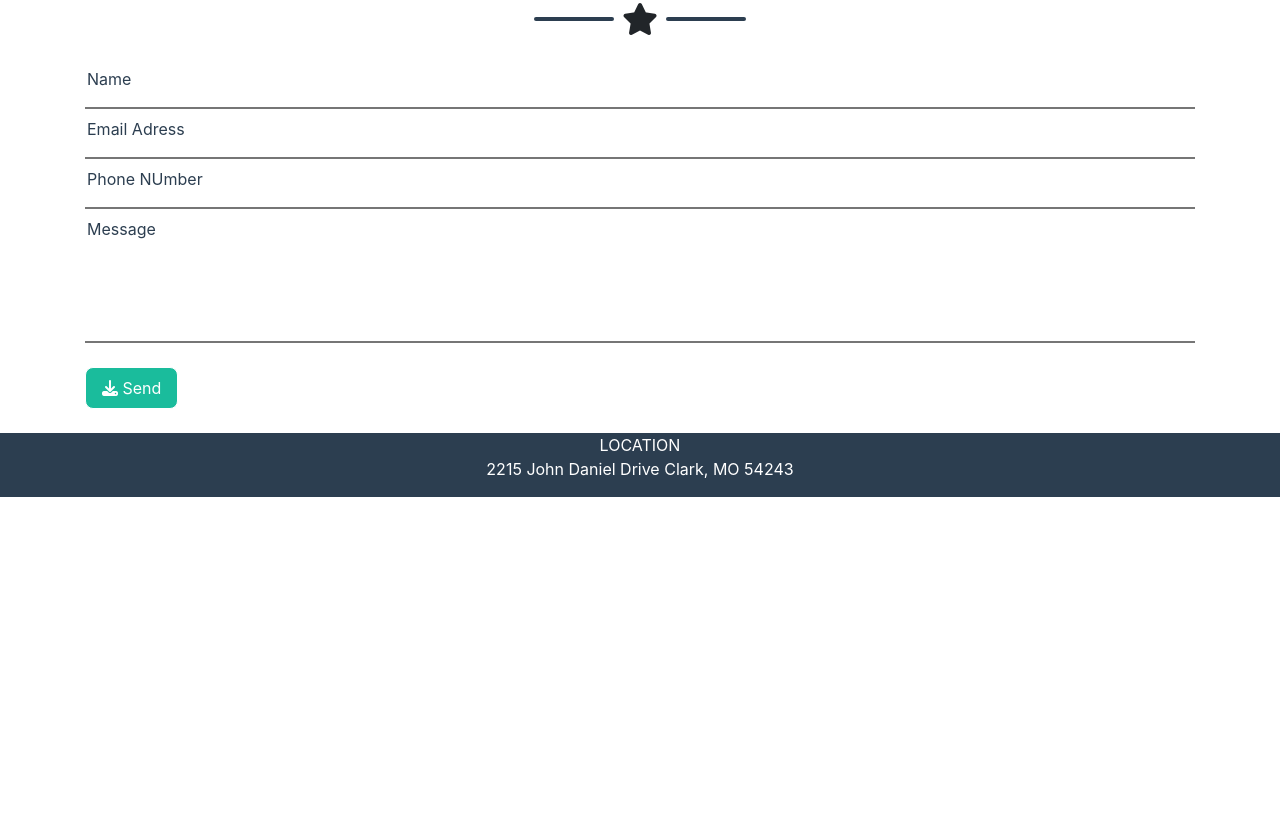
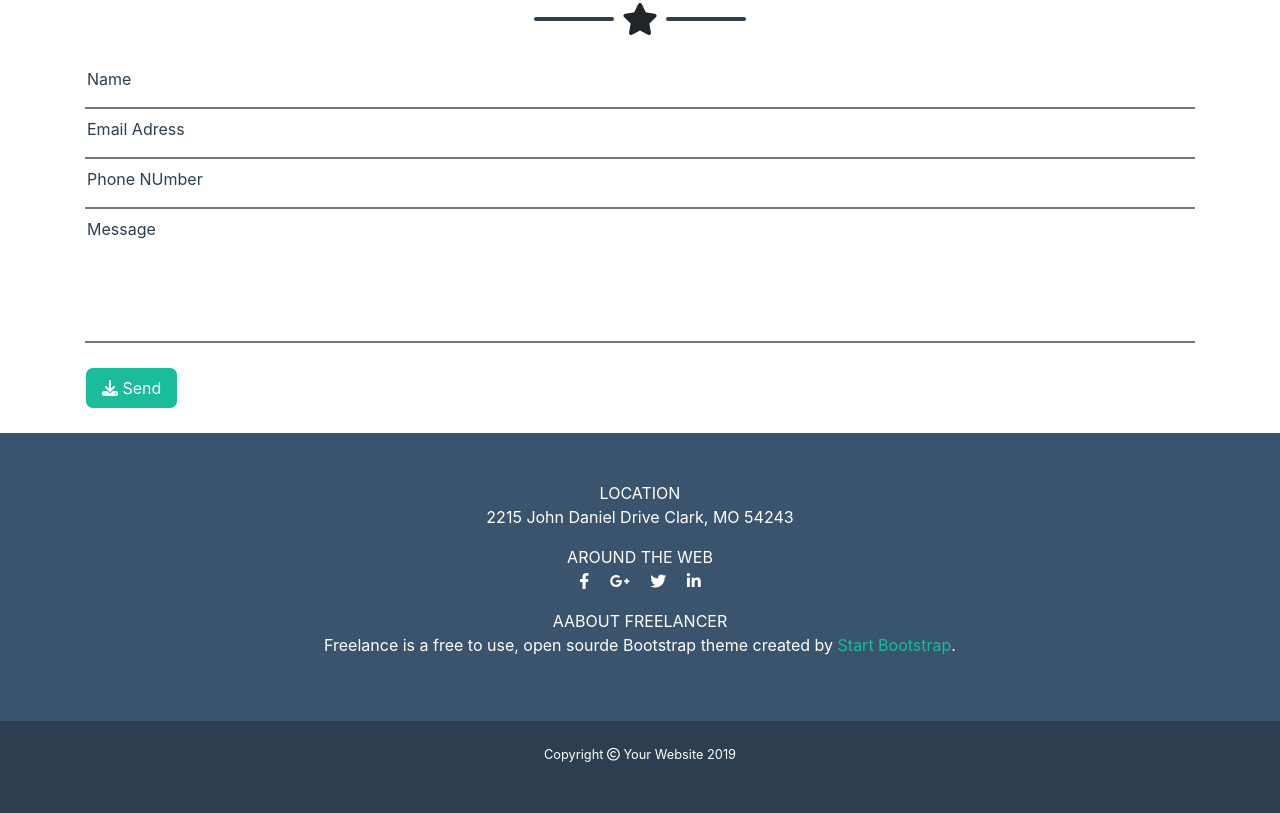
Before and after one commit to AlexTimoncini/html-css-bootstrap-freelancer, a plain HTML site: page index.html in a window 1280 px wide. Shown: the part 1756-2569 px from the top of the page. Before the commit the page ends 2253 px from the top, so only its background shows below. Drawn offline with nearby package versions, Linux system fonts and the light colour scheme.

Commit message:
added footer

```diff
--- a/css/style.css
+++ b/css/style.css
@@ -86,7 +86,17 @@
     vertical-align: text-top;
 }
 
-.my_footer{
+.my_info{
+    background-color: #3a546d;
+    color: #fff;
+}
+
+.my_info a{
+    color: #1abc9c;
+}
+
+.my_copyright{
     background-color: #2c3e50;
     color: #fff;
+    font-size: 0.8rem;
 }
--- a/index.html
+++ b/index.html
@@ -137,17 +137,37 @@
             </div>
         </div>
     </section>
-    <footer class="my_footer text-center">
-        <section class="info">
-            <div class="container-fluid container-md">
+    <footer class="my_footer text-center ">
+        <section class="my_info">
+            <div class="container-fluid container-md py-5">
                 <div class="row">
                     <div class="col-12">
                         <p>LOCATION <br>
                         2215 John Daniel Drive Clark, MO 54243</p>
                     </div>
+                    <div class="col-12">
+                        <p>AROUND THE WEB <br>
+                                <i class="fa-brands fa-facebook-f mx-2"></i>
+                                <i class="fa-brands fa-google-plus-g mx-2"></i>
+                                <i class="fa-brands fa-twitter mx-2"></i>
+                                <i class="fa-brands fa-linkedin-in mx-2"></i>
+                        </p>
+                    </div>
+                    <div class="col-12">
+                        <p>AABOUT FREELANCER <br>
+                            Freelance is a free to use, open sourde Bootstrap theme created by <a href="#">Start Bootstrap</a>.
+                        </p>
+                    </div>
                 </div>
             </div>
         </section>
+        <section class="my_copyright">
+            <div class="container-fluid container-md pt-4">
+                <p class="text-center pb-5 mb-0">
+                    Copyright <i class="fa-regular fa-copyright"></i> Your Website 2019
+            </div>
+        </section>
+
     </footer>
 
 </body>
```
